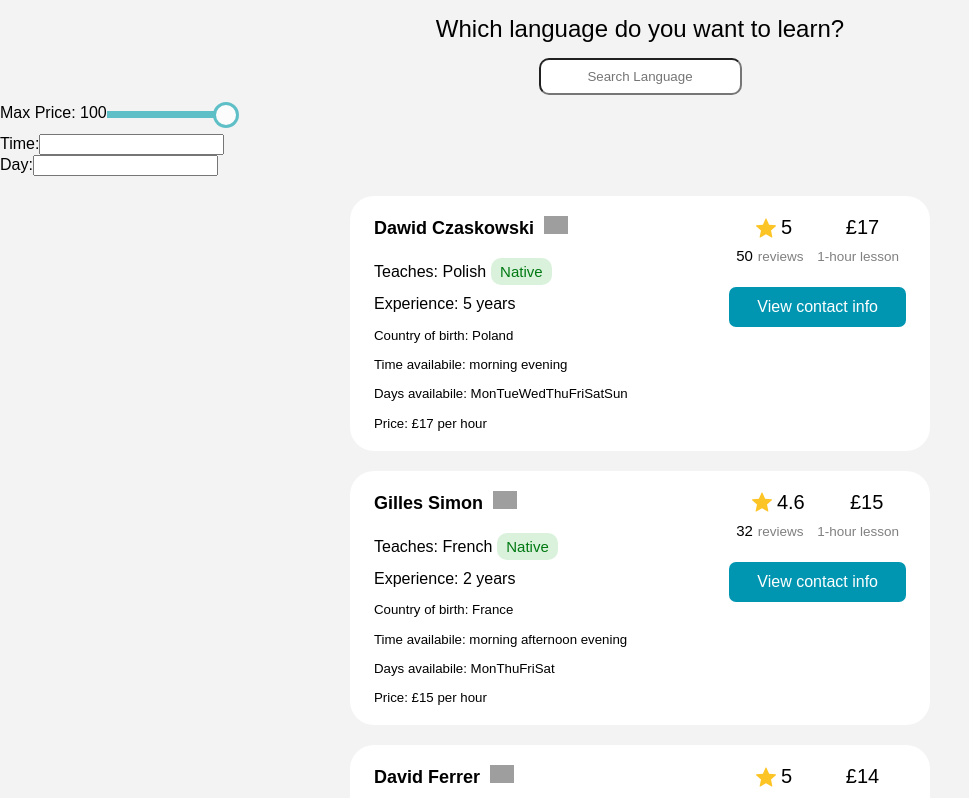
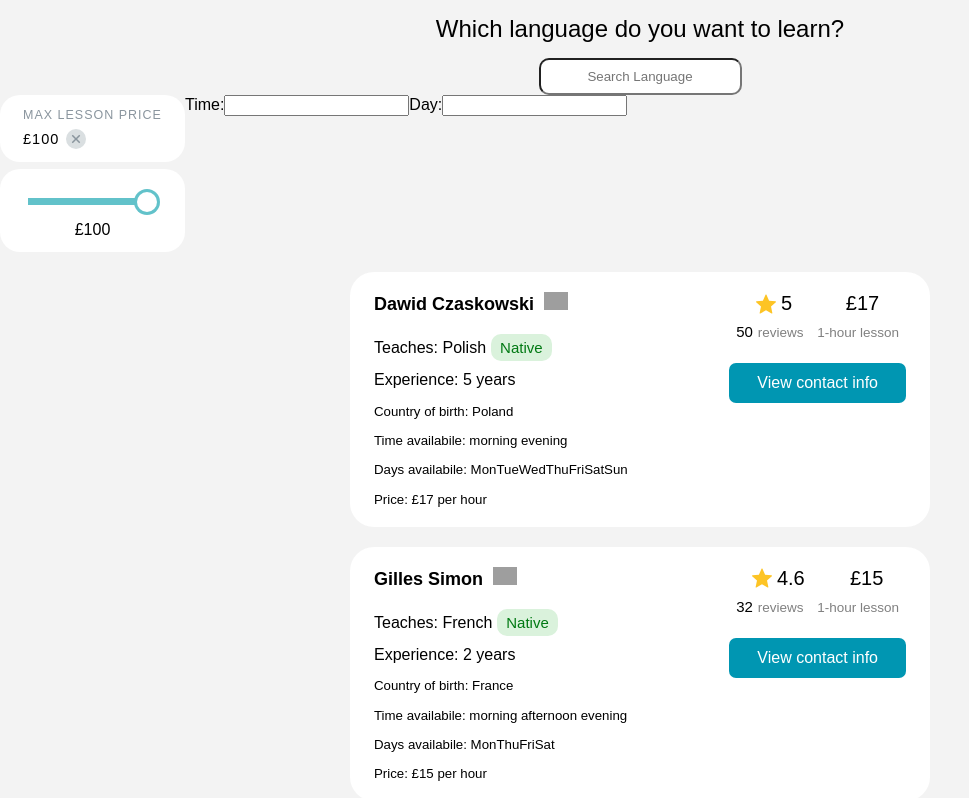
Before and after one commit to ryan50500/language-app-react-typescript-redux-toolkit, a React (Create React App) app: page / in a window 1280 px wide. Shown: the top 798 px of the page, without its empty margins (0-969 px from the left). Built offline with nearby package versions, Linux system fonts and the light colour scheme; grey boxes are pictures that could not be loaded.

Commit message:
styled price filter

```diff
--- a/src/components/FilterLogic.tsx
+++ b/src/components/FilterLogic.tsx
@@ -17,7 +17,6 @@ const FilterLogic = () => {
     OriginalArray.forEach(teacher => {
         teacher.days = teacher.days.map(day => day.trim());
     });
-
 
     // apply filters to the original array
     const filteredArray = OriginalArray.filter(teacher =>
--- /dev/null
+++ b/src/components/FilterWrapper.tsx
@@ -0,0 +1,15 @@
+import React, { ReactNode } from 'react';
+
+interface FilterWrapperProps {
+    children: ReactNode;
+}
+
+const FilterWrapper: React.FC<FilterWrapperProps> = ({ children }) => {
+    return (
+        <div style={{ display: 'flex' }}>
+            {children}
+        </div>
+    );
+};
+
+export default FilterWrapper;
--- a/src/components/Filters.tsx
+++ b/src/components/Filters.tsx
@@ -4,14 +4,17 @@ import PriceFilter from './PriceFilter';
 import CountryFilter from './CountryFilter';
 import TimeFilter from './TimeFilter';
 import DayFilter from './DayFilter';
+import FilterWrapper from './FilterWrapper';
 
 const Filters = () => {
     return (
         <div>
             <CountryFilter />
-            <PriceFilter />
-            <TimeFilter />
-            <DayFilter />
+            <FilterWrapper>
+                <PriceFilter />
+                <TimeFilter />
+                <DayFilter />
+            </FilterWrapper>
         </div>
     );
 };
--- a/src/components/PriceFilter.module.css
+++ b/src/components/PriceFilter.module.css
@@ -1,3 +1,41 @@
+/* price component wrapper */
+.price__wrapper {
+  display: flex;
+  flex-direction: column;
+}
+/* price content */
+.price__content {
+  border-radius: 20px;
+  background-color: white;
+  margin-bottom: 7px;
+  padding: 13px 23px;
+}
+.price__content h3 {
+  color: #8a959e;
+  font-size: 12.5px;
+  letter-spacing: 1px;
+  margin-bottom: 7px;
+}
+.price__content p {
+  color: black;
+  font-size: 14.5px;
+  letter-spacing: 1px;
+}
+.price__content__flex {
+  display: flex;
+  align-items: center;
+}
+/* input wrapper */
+.price__input__wrapper {
+    border-radius: 20px;
+    padding: 13px 23px;
+    background-color: white;
+    display: inline-flex;
+    flex-direction: column;
+    align-items: center;
+    text-align: center;
+    background-color: white;
+}
 /* input slider */
 .price__input {
     appearance: none;
@@ -34,3 +72,22 @@
     border-radius: 50%;
     box-shadow: 0 0 0 3px rgb(59, 179, 189);
   }
+  /* price cross */
+  .price__cross {
+    background-color: #dadfe1;
+    border-radius: 50%;
+    color: gray;
+    font-family: sans-serif;
+    font-size: 12px;
+    height: 20px;
+    margin-left: 7px;
+    position: relative;
+    width: 20px;
+  }
+  .price__cross__x {
+    fill: #8a959e;
+    left: 50%;
+    position: absolute;
+    top: 50%;
+    transform: translate(-50%,-50%);
+  }
--- a/src/components/PriceFilter.tsx
+++ b/src/components/PriceFilter.tsx
@@ -14,13 +14,21 @@ const PriceFilter = () => {
     };
 
     return (
-        <div>
-            <label>
-                Max Price: {maxPrice}
-                <input type="range" className={styles.price__input} value={maxPrice} onChange={(e) => handlePriceChange(Number(e.target.value))}
-                />
-            </label>
-        </div>
+        <>
+            <div className={styles.price__wrapper}>
+                <div className={styles.price__content}>
+                    <h3>MAX LESSON PRICE</h3>
+                    <div className={styles.price__content__flex}>
+                        <p>£{maxPrice}</p>
+                        <div className={styles.price__cross}><svg height="9" viewBox="0 0 12 12" width="9" xmlns="http://www.w3.org/2000/svg" className={styles.price__cross__x}><path d="M6 4.586L10.293.293l1.414 1.414L7.414 6l4.293 4.293-1.414 1.414L6 7.414l-4.293 4.293-1.414-1.414L4.586 6 .293 1.707 1.707.293z"></path></svg></div>
+                    </div>
+                </div>
+                <div className={styles.price__input__wrapper}>
+                    <input type="range" className={styles.price__input} value={maxPrice} onChange={(e) => handlePriceChange(Number(e.target.value))} />
+                  £{maxPrice}
+                </div>
+            </div>
+        </>
     )
 }
 
```
